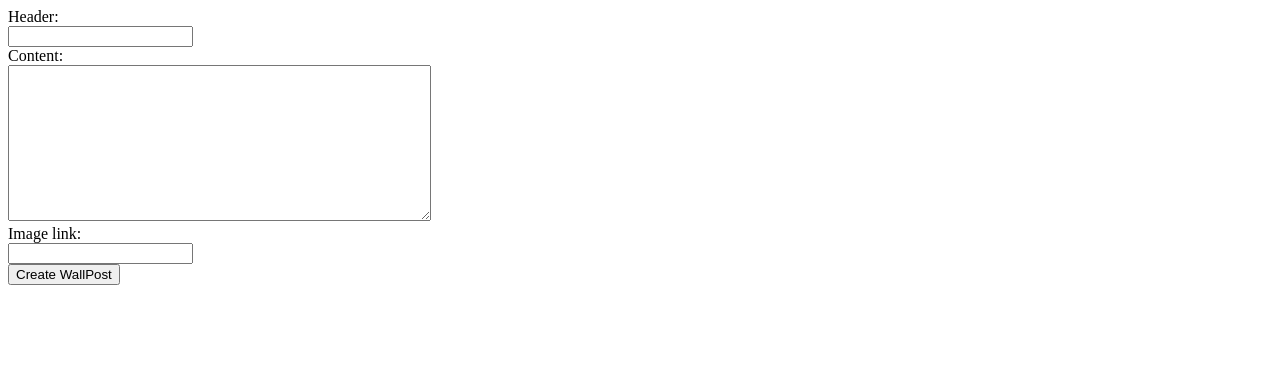
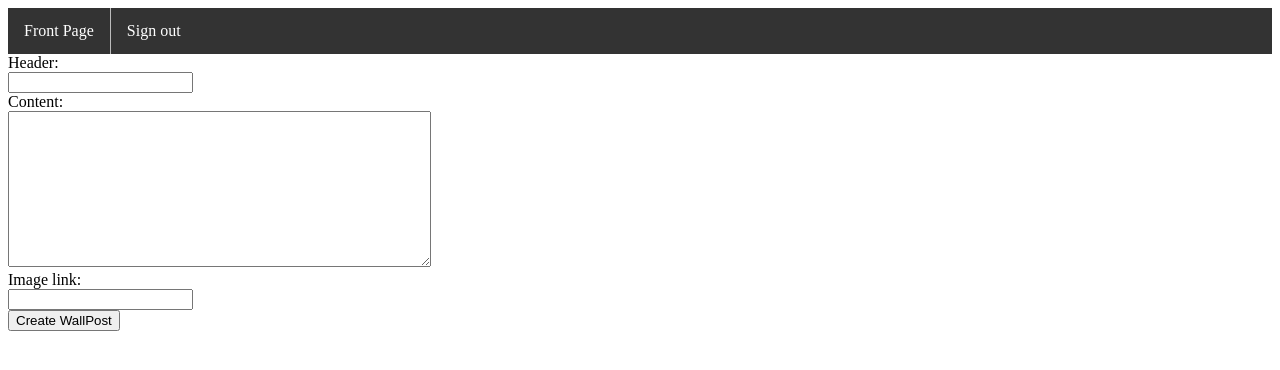
Before and after one commit to niklasld/WebSec_Mandatory1, a PHP site: page /php/normalUser/createWallPost.php in a window 1280 px wide. Shown: the top 370 px of the page. Run offline with PHP 8.4, Linux system fonts and the light colour scheme.

Commit message:
added navbar to normaluser

```diff
--- /dev/null
+++ b/css/styles.css
@@ -0,0 +1,33 @@
+ul {
+    list-style-type: none;
+    margin: 0;
+    padding: 0;
+    overflow: hidden;
+    background-color: #333;
+}
+
+li {
+    float: left;
+    border-right:1px solid #bbb;
+    /* display: inline; */
+}
+
+li:last-child {
+    border-right: none;
+}
+
+li a {
+    display: block;
+    color: white;
+    text-align: center;
+    padding: 14px 16px;
+    text-decoration: none;
+}
+
+li a:hover:not(.active) {
+    background-color: #111;
+}
+
+.active {
+    background-color: #4CAF50;
+}
--- a/head.php
+++ b/head.php
@@ -4,6 +4,8 @@
     <script src="https://maxcdn.bootstrapcdn.com/bootstrap/4.3.1/js/bootstrap.min.js"></script>
     <script src="https://code.jquery.com/jquery-3.5.0.js"></script>
 
+    <link rel="stylesheet" href="../../css/styles.css">
+
     <title>WebSec Mandatory</title>
     <meta charset="UTF-8">
 </div>
--- a/header.php
+++ b/header.php
@@ -1,46 +1,19 @@
-<?php include_once('head.php'); ?>
-
 <div xmlns="http://www.w3.org/1999/html">
     <nav class="navbar navbar-expand-sm bg-dark navbar-dark fixed-top">
         <!-- Brand/logo -->
         <div class="container">
-            <a class="navbar-brand" href="/landingPage">
-                <span id="logo">VIKAR <span class="red">WORK</span></span>
-            </a>
 
             <!-- Links -->
             <ul class="navbar-nav mr-5">
                 <li class="nav-item">
-                    <a class="nav-link" href="/landingPage">Forside</a>
+                    <a class="nav-link" href="../normalUser/wallView.php">Front Page</a>
                 </li>
 
                 <li class="nav-item">
-
-                    <a class="nav-link" href="/inbox">
-                        <i class="far fa-comment"></i>
-
-                        <span id="countNotification" th:text="${numNotifications}"></span>
-                    </a>
-                </li>
-
-                <li class="nav-item">
-                    <form action="/" th:action="@{/search}" method="post" class="form-inline" id="search_form">
-                        <input type="text" th:name="searchJob" placeholder="Søg..." class="form-control mr-2">
-                        <button class="btn btn-primary" type="submit">Søg</button>
-                    </form>
-                </li>
-
-                <li class="nav-item dropdown">
-                    <a class="nav-link dropdown-toggle" data-toggle="dropdown" id="navbardrop" href="#">Bruger Menu</a>
-                    <div class="dropdown-menu">
-                        <a href="/log_out" class="dropdown-item"><i class="fas fa-sign-out-alt"></i> Log af</a>
-                        <a href="/settings" class="dropdown-item"><i class="fas fa-user-edit"></i> Rediger oplysninger</a>
-                        <a th:if="@{${loginType == 'w'}}" th:href="@{/showProfile}" class="dropdown-item"><i class="fas fa-address-card"></i> Se bruger oplysninger og CV</a>
-                    </div>
+                <a class="nav-link" href="../normalUser/generalFunctions/signout.php">Sign out</a>
                 </li>
 
             </ul>
         </div>
     </nav>
 </div>
-<a href="../normalUser/generalFunctions/signout.php">Sign out</a>
--- a/php/normalUser/createWallPost.php
+++ b/php/normalUser/createWallPost.php
@@ -28,8 +28,13 @@
     <meta http-equiv="X-UA-Compatible" content="IE=edge">
     <meta name="viewport" content="width=device-width, initial-scale=1.0">
     <title>Document</title>
+    <link rel="stylesheet" href="../../css/styles.css">
+    <style>
+        <?php include_once('../../head.php'); ?>
+    </style>
 </head>
 <body>
+    <?php include_once('../../header.php'); ?>
     <form method="POST" action="#">
         <label>Header: </label><br>
         <input type="text" name="header" required><br>
```
Also changed, not shown: index.php (+3 -4 lines), php/normalUser/replyWallPost.php (+7 -0 lines), php/normalUser/wallView.php (+6 -1 lines).
